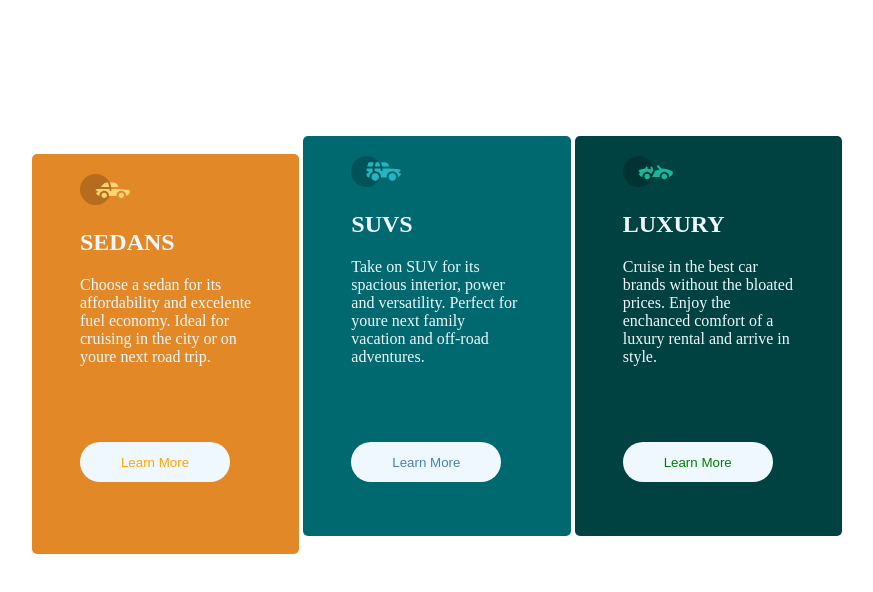
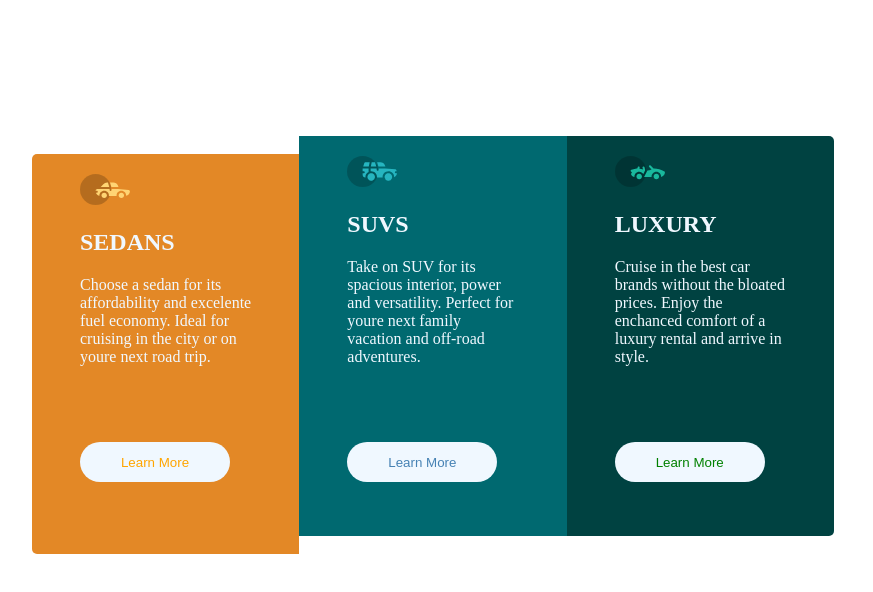
Before and after one commit to EMMMED/development, a plain HTML site: page p2css/index.html in a window 1280 px wide. Shown: the whole page, without its empty margins (232-1105 px from the left). Drawn offline with Linux system fonts and the light colour scheme.

Commit message:
cs estilos

```diff
--- a/p2css/index.html
+++ b/p2css/index.html
@@ -14,14 +14,14 @@
             <h2>SEDANS</h2>
             <p>Choose a sedan for its affordability and excelente fuel economy. Ideal for cruising in the city or on youre next road trip.</p>
             <button type="button"><span style="color: orange;">Learn More</span></button>
-        </section>
-        <section class="bg-blue">
+        </section><!--
+        --><section class="bg-blue">
             <img src="img/icon-suvs.svg" alt="" width="50px">
             <h2>SUVS</h2>
             <p>Take on SUV for its spacious interior, power and versatility. Perfect for youre next family vacation and off-road adventures.</p>
             <button type="button"><span style="color:steelblue;">Learn More</span></button>
-        </section>
-        <section class="bg-green">
+        </section><!--
+        --><section class="bg-green">
             <img src="img/icon-luxury.svg" alt="" width="50px">
             <h2>LUXURY</h2>
             <p>Cruise in the best car brands without the bloated prices. Enjoy the enchanced comfort of a luxury rental and arrive in style.</p>
--- a/p2css/style.css
+++ b/p2css/style.css
@@ -14,8 +14,6 @@ section {
     padding-left: 3rem;
     padding-right: 3rem;
     text-align: left;
-    border-radius: 5px;
-
 }
 
 img {
@@ -37,6 +35,7 @@ button {
 
 .bg-orange {
     background-color: hsl(31, 77%, 52%);
+    border-radius: 5px 0px 0px 5px;
 }
 
 .bg-blue {
@@ -45,6 +44,7 @@ button {
 
 .bg-green {
     background-color:hsl(179, 100%, 13%);
+    border-radius: 0px 5px 5px 0px;
 }
 
 cl-orange {
```
